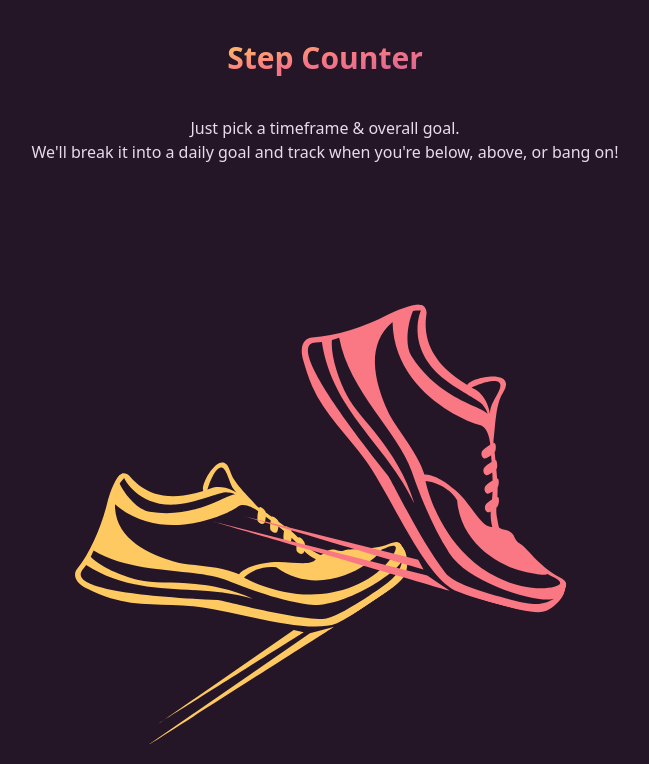
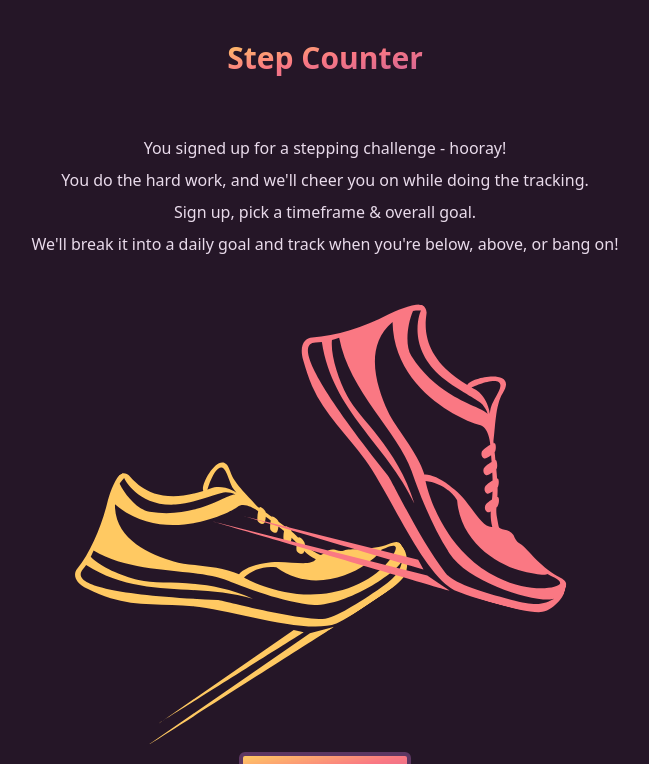
Before and after one commit to JoleneKearse/step-counter, a React (Vite) app: page / in a window 1280 px wide. Shown: the top 764 px of the page, without its empty margins (315-964 px from the left). Built offline with nearby package versions, Linux system fonts and the light colour scheme; no server answers.

Commit message:
chore: add login component

```diff
--- a/src/components/Login.tsx
+++ b/src/components/Login.tsx
@@ -1,10 +1,25 @@
 export function Login() {
   return (
-    <section>
-      <img
-        src="/logo.svg"
-        alt="steps on counters"
-      />
+    <section className="flex flex-col items-center gap-2 px-4 -mt-5">
+      <p className="text-neutral-200">
+        You signed up for a stepping challenge - hooray!
+      </p>
+      <p className="text-neutral-200">
+        You do the hard work, and we'll cheer you on while doing the tracking.
+      </p>
+      <p className="text-neutral-200">
+        Sign up, pick a timeframe & overall goal.
+      </p>
+      <p className="text-neutral-200">
+        We'll break it into a daily goal and track when you're below, above, or
+        bang on!
+      </p>
+      <img src="/logo.svg" alt="sneakers walking" className="-mt-5" />
+      <button
+        className="inline-block px-3 py-1 border border-4 rounded-md border-neutral-900 w-fit bg-gradient-to-br from-orange via-bright-salmon to-dusty-pink hover:bg-gradient-to-tl"
+      >
+        Login with Google!
+      </button>
     </section>
-  )
+  );
 }
--- a/src/components/Title.tsx
+++ b/src/components/Title.tsx
@@ -1,14 +1,9 @@
 export function Title() {
   return (
     <header className="py-10 text-center">
-      <h1 className="inline-block mb-10 text-3xl font-extrabold text-transparent bg-gradient-to-br from-orange via-bright-salmon to-dusty-pink bg-clip-text">
+      <h1 className="inline-block text-3xl font-extrabold text-transparent bg-gradient-to-br from-orange via-bright-salmon to-dusty-pink bg-clip-text">
         Step Counter
       </h1>
-      <p className="text-neutral-200">Just pick a timeframe & overall goal.</p>
-      <p className="text-neutral-200">
-        We'll break it into a daily goal and track when you're below, above, or
-        bang on!
-      </p>
     </header>
   );
 }
```
